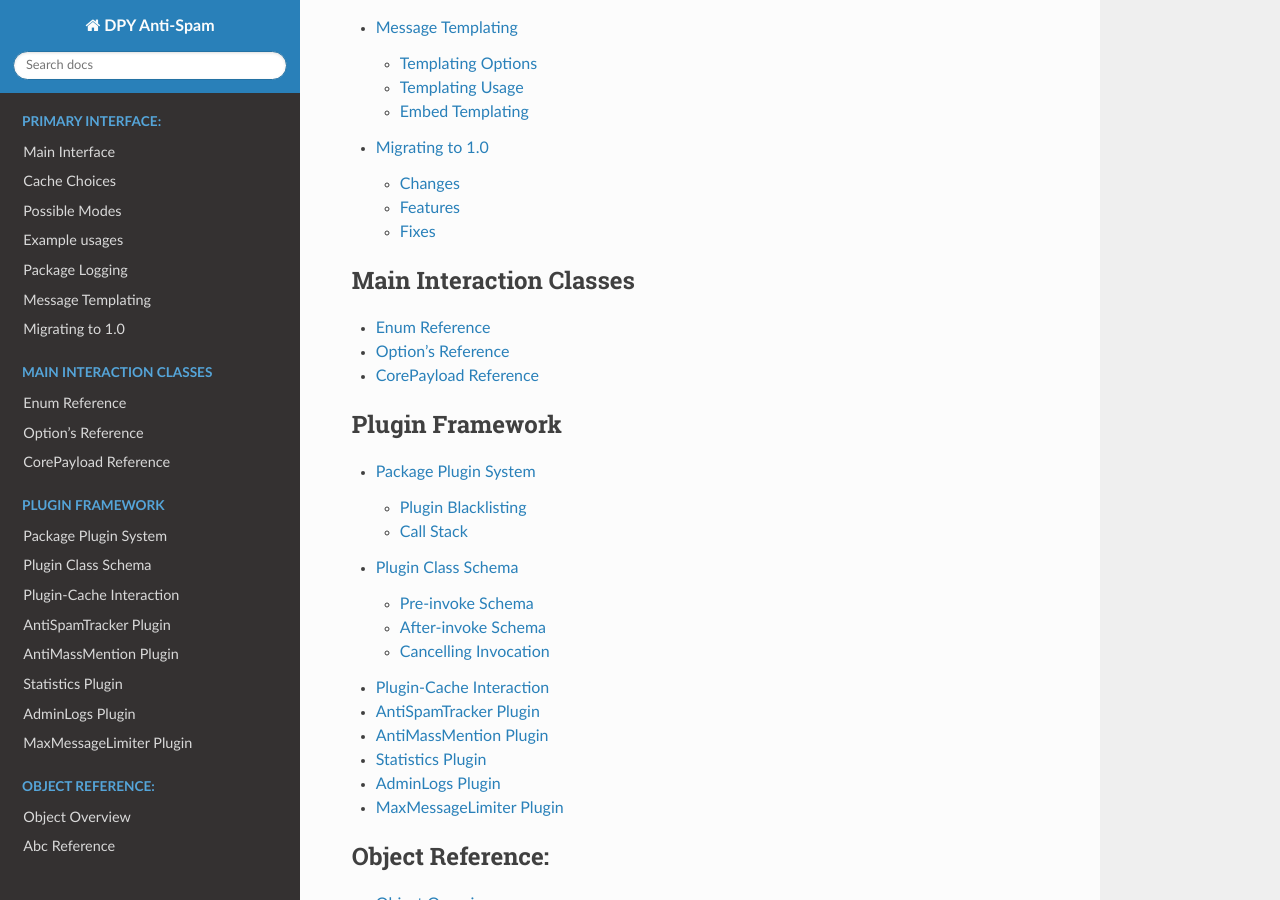
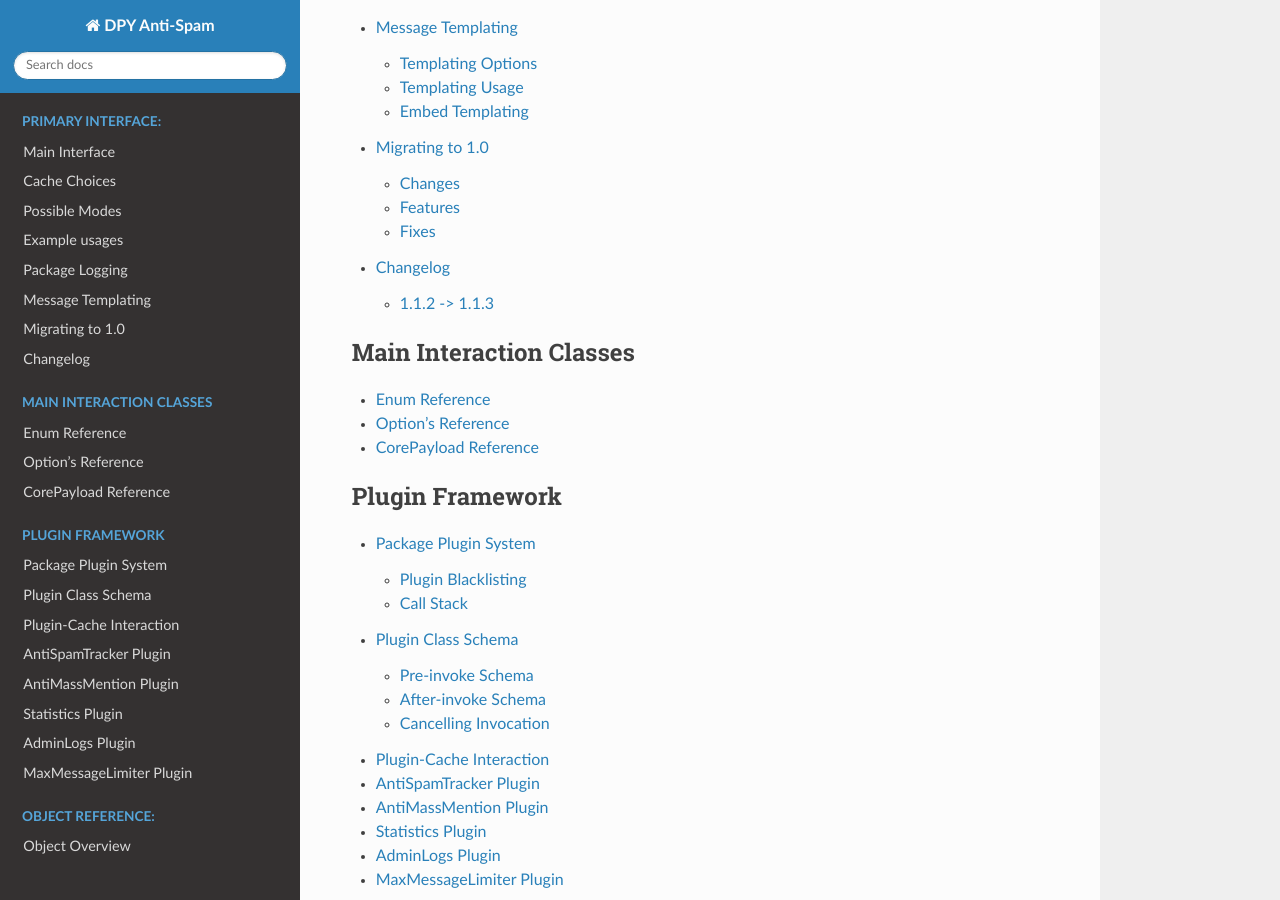
Before and after one commit to Skelmis/Discord-Anti-Spam, a Sphinx documentation site: the page built from docs/index.rst, in a window 1280 px wide and 900 px high, scrolled down 891 px. Built offline with Sphinx 7.4.7 and the Read the Docs theme 2.0.0, drawn with Linux system fonts in a browser that asks for light colours.

Commit message:
Actually add the changelog to toctrees

```diff
--- a/docs/index.rst
+++ b/docs/index.rst
@@ -25,6 +25,7 @@ The package features some built in punishments, these are:
    modules/main/logging.rst
    modules/main/template.rst
    modules/migrating.rst
+   modules/changelog.rst
 
 .. toctree::
    :maxdepth: 2
```
